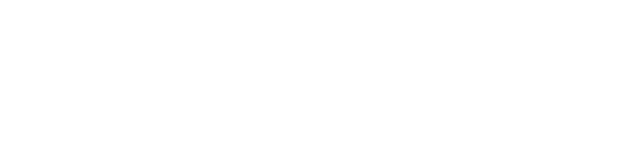
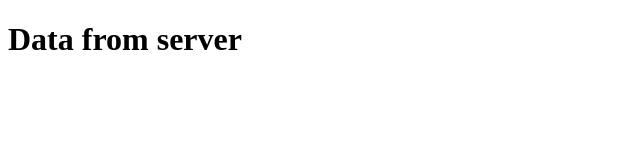
Before and after one commit to KOGIR0/tornado-electron-app, an Electron app: page index.html in a window 800 px wide. Shown: the whole page, without its empty margins (0-640 px from the left). Drawn offline with Linux system fonts and the light colour scheme.

Commit message:
Changed startServer.bat

```diff
--- a/index.html
+++ b/index.html
@@ -7,6 +7,7 @@
     <title>Hello World!</title>
   </head>
   <body>
+    <h1>Data from server</h1>
     <div id="data"></div>
   </body>
 </html>
```
Also changed, not shown: 1 other file.
